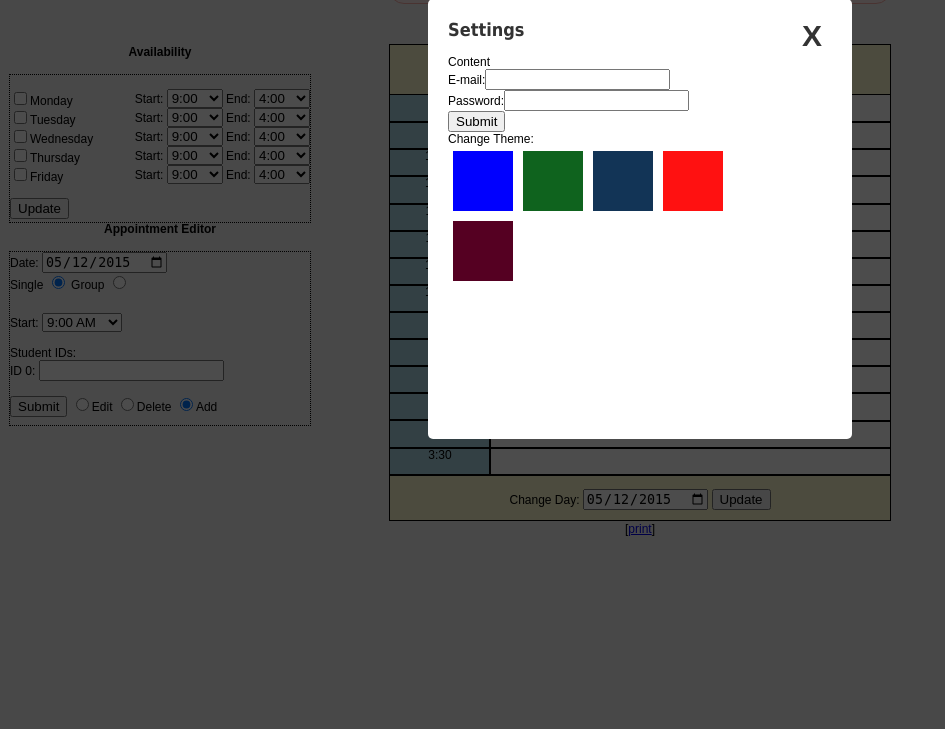
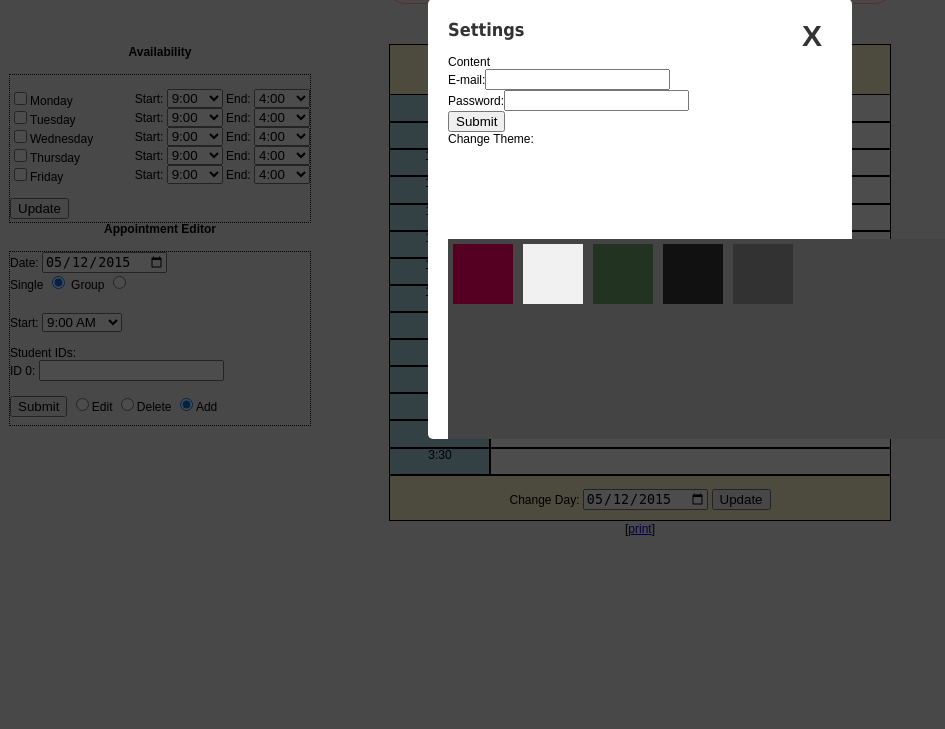
Before and after one commit to linkvetern64/CMSC331, a PHP site: page /granted.php in a window 1280 px wide, after a click on "Settings". Shown: the part 71-800 px from the top of the page, without its empty margins (0-945 px from the left). Run offline with PHP 8.4, Linux system fonts and the light colour scheme; the visitor is signed in with stand-in values (Sample User, id 1); data that the repository does not hold is empty; some libraries are stand-ins or nearby versions.

Commit message:
Minor updates

```diff
--- a/Project 2/advisors/Styles/theme.css
+++ b/Project 2/advisors/Styles/theme.css
@@ -1,9 +1,17 @@
 .theme
 {
-
     width: 60px;
     height: 60px;
     margin: 5px;
     float: left;
+}
+
+#themeList
+{
+	width:500px;
+	height:200px;
+	background-color:#444444;
+	position: absolute;
+	bottom: 0;
 
 }
--- a/Project 2/advisors/granted.php
+++ b/Project 2/advisors/granted.php
@@ -112,23 +112,25 @@ disconnect($conn);
 			Change Theme:
 			 <br>
 
+			</div>
 
-
-			<span id="result">&nbsp;</span>
-			<div class="theme" style="background-color:blue;"></div>
-			<div class="theme" class="theme" style="background-color:rgb(15,99,30);"></div>
-			<div class="theme" style="background-color:#123456;"></div>
-			<div class="theme" style="background-color:#f11;"></div>
-			<div class="theme" style="background-color:#550022;"></div>
-
+			<div id="themeList">
+			<div class="theme" style="background-color:#550022;color:#444444;"></div>
+			<div class="theme" style="background-color:#f1f1f1;color:#444444;"></div>
+			<div class="theme" style="background-color:#223322;color:#ffffff;"></div>
+			<div class="theme" style="background-color:#111111;color:#ffffff;"></div>
+			<div class="theme" style="background-color:#323232;color:#444444;"></div>
+			<div class="theme" style="background-color:#444444;color:#ffffff;"></div>
+			</div>
 			<script>
 			$( ".theme" ).click(function() {
 			  var color = $( this ).css( "background-color" );
+			  var fontColor = $( this ).css( "color" );
 			  $( 'body' ).css('background', color);
+			  $( 'body'	).css('color', fontColor)
 			});
 
 			</script>
-		</div>
 	</div>
 </div>
 
```
